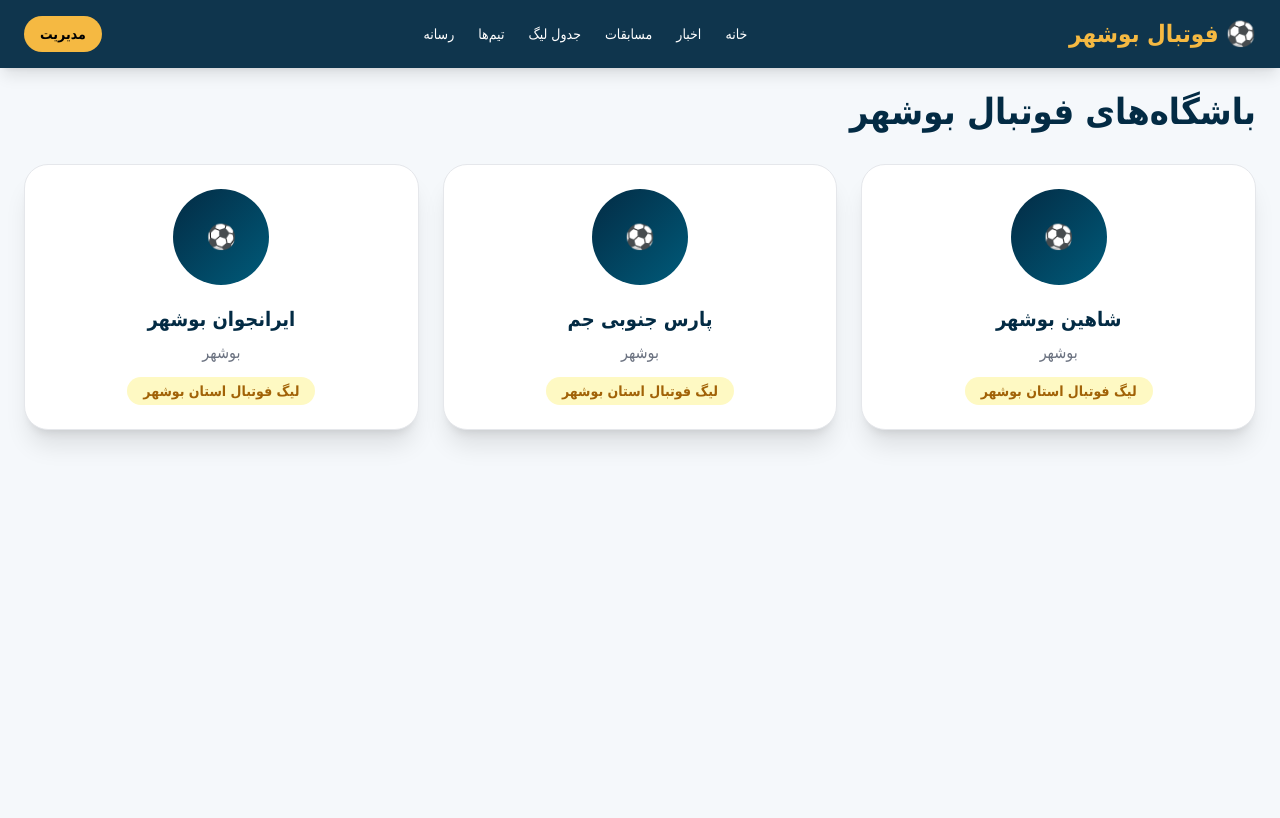
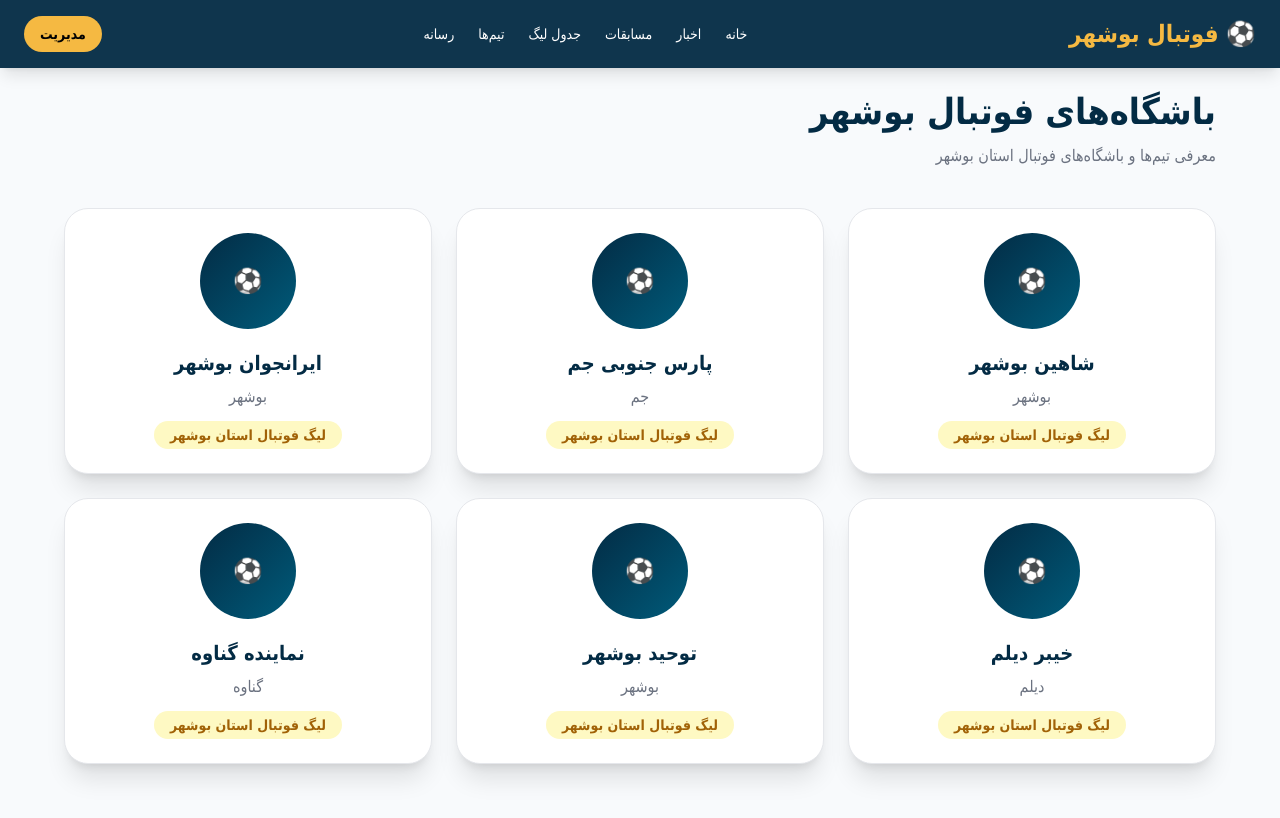
Before and after one commit to mdarzand0315-sys/football-bushehr-v2, a Next.js app: page /clubs in a window 1280 px wide. Shown: the top 818 px of the page. Built offline with nearby package versions, Linux system fonts and the light colour scheme.

Commit message:
Upgrade clubs page design

```diff
--- a/app/clubs/page.tsx
+++ b/app/clubs/page.tsx
@@ -1,14 +1,23 @@
+import ClubCard from "@/components/ClubCard";
 
-import ClubCard from "@/components/ClubCard";
+const clubs=[
+ {name:"شاهین بوشهر",city:"بوشهر"},
+ {name:"پارس جنوبی جم",city:"جم"},
+ {name:"ایرانجوان بوشهر",city:"بوشهر"},
+ {name:"خیبر دیلم",city:"دیلم"},
+ {name:"توحید بوشهر",city:"بوشهر"},
+ {name:"نماینده گناوه",city:"گناوه"}
+];
 
 export default function ClubsPage(){
  return (
-  <main className="p-6">
-   <h1 className="text-4xl font-black text-[#032B44]">باشگاه‌های فوتبال بوشهر</h1>
-   <div className="grid md:grid-cols-3 gap-6 mt-8">
-    <ClubCard name="شاهین بوشهر"/>
-    <ClubCard name="پارس جنوبی جم"/>
-    <ClubCard name="ایرانجوان بوشهر"/>
+  <main className="p-6 bg-slate-50 min-h-screen">
+   <div className="max-w-6xl mx-auto">
+    <h1 className="text-4xl font-black text-[#032B44]">باشگاه‌های فوتبال بوشهر</h1>
+    <p className="mt-3 text-gray-500">معرفی تیم‌ها و باشگاه‌های فوتبال استان بوشهر</p>
+    <div className="grid md:grid-cols-3 gap-6 mt-10">
+     {clubs.map((club)=><ClubCard key={club.name} {...club}/>)}
+    </div>
    </div>
   </main>
  )
```
